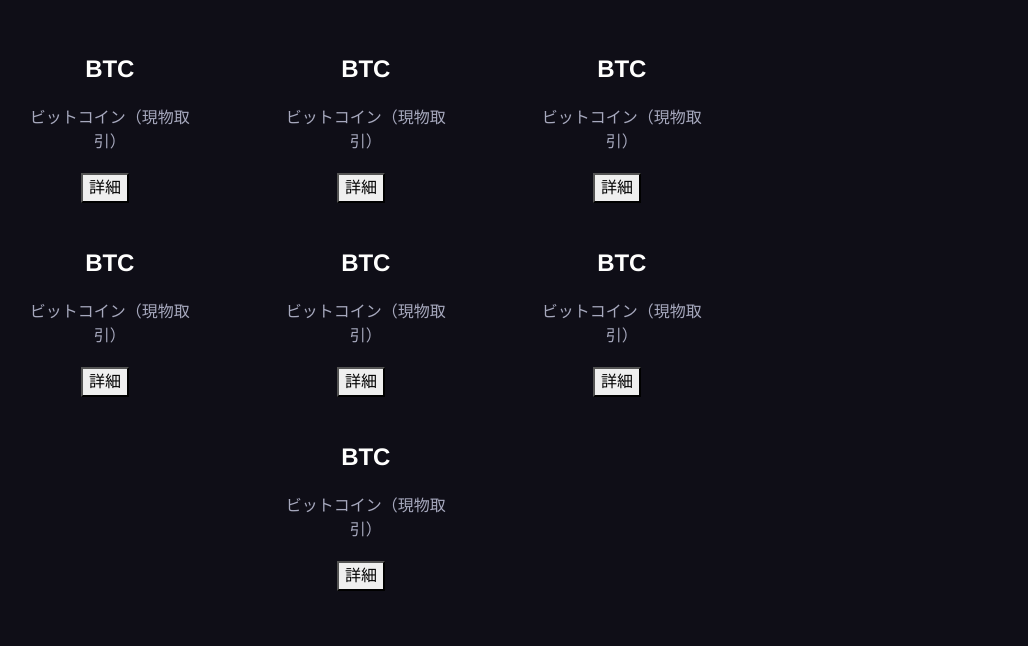
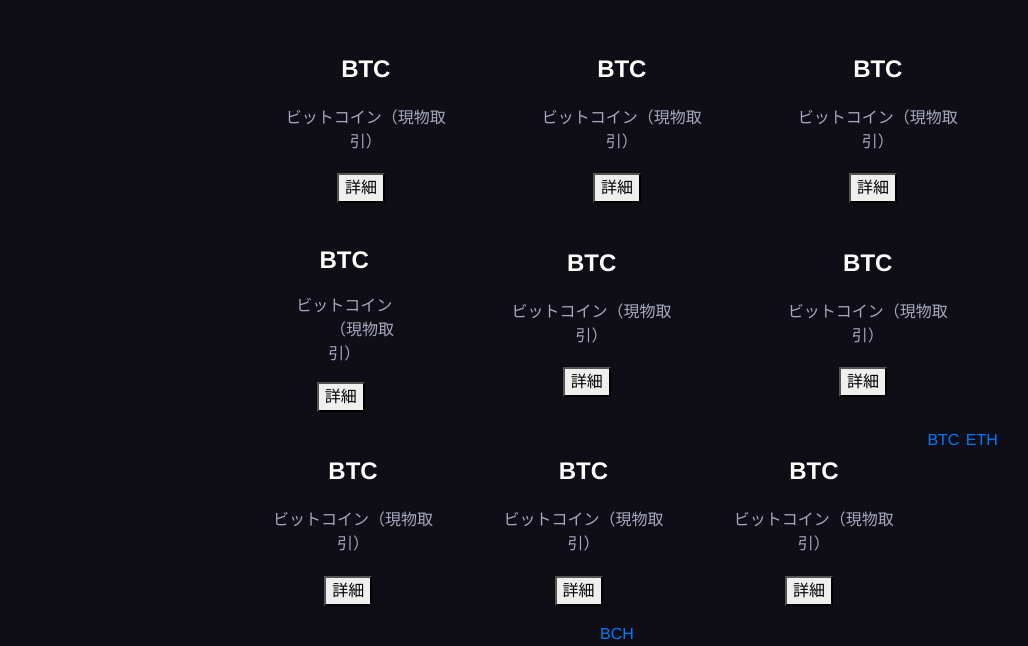
Before and after one commit to simamu530/cryptoapp, a Vue app: page /cryptolist in a window 1280 px wide. Shown: the part 447-1093 px from the top of the page, without its empty margins (23-1051 px from the left). Before the commit the page ends 1054 px from the top, so only its background shows below. Built offline with nearby package versions, Linux system fonts and the light colour scheme.

Commit message:
update520

```diff
--- a/src/components/Coinlist.vue
+++ b/src/components/Coinlist.vue
@@ -1,7 +1,7 @@
 <template>
   <div class="list-wrapper">
   <h2>{{ name }}</h2>
-  <p>{{ description }}</p>
+  <p style="white-space:pre-wrap; word-wrap:break-word;">{{ description }}</p>
   </div>
 </template>
 
@@ -9,6 +9,7 @@
 export default {
   name: "Coinlist",
   props: ["name","description"],
+
 }
 </script>
 
--- a/src/router/index.js
+++ b/src/router/index.js
@@ -24,6 +24,11 @@
     name: 'Cryptolist',
     component: Cryptolist
   },
+  {
+    path: '/detail/:id',
+    name: 'detail',
+    component: () => import('../views/CryptoDetail.vue')
+  }
 ]
 
 const router = new VueRouter({
--- a/src/views/CryptoDetail.vue
+++ b/src/views/CryptoDetail.vue
@@ -0,0 +1,13 @@
+<template>
+  <div>
+    <p>this is detail</p>
+  </div>
+</template>
+
+<script>
+export default {
+  mounted(){
+    console.log(this.$route)
+  }
+}
+</script>
--- a/src/views/Cryptolist.vue
+++ b/src/views/Cryptolist.vue
@@ -4,10 +4,21 @@
       <p>銘柄一覧</p>
     </div>
     <div class="card-wrapper">
+      <div class="list-card" v-for="detail in details" :key="detail.id">
+        <Coinlist name = "BTC" />
+        <Coinlist description = "ビットコイン（現物取引）" />
+        <router-link :to="`/detail/${detail.id}`">
+        <button class="coin-detail">詳細</button>
+        </router-link>
+      </div>
       <div class="list-card">
         <Coinlist name = "BTC" />
-        <Coinlist description = "ビットコイン（現物取引）" />
+        <Coinlist description =
+         "ビットコイン
+        （現物取引）" />
+        <router-link to="/detail">
         <button class="coin-detail">詳細</button>
+        </router-link>
       </div>
       <div class="list-card">
         <Coinlist name = "BTC" />
@@ -34,10 +45,10 @@
         <Coinlist description = "ビットコイン（現物取引）" />
         <button class="coin-detail">詳細</button>
       </div>
-      <div class="list-card">
-        <Coinlist name = "BTC" />
-        <Coinlist description = "ビットコイン（現物取引）" />
-        <button class="coin-detail">詳細</button>
+      <div v-for="detail in details" :key="detail.id">
+        <router-link :to="`/detail/${detail.id}`">
+        {{ detail.title }}
+        </router-link>
       </div>
     </div>
   </div>
@@ -51,6 +62,24 @@
   components: {
     Coinlist,
   },
+  data(){
+    return {
+      details: [
+        {
+          id:1,
+          title:'BTC'
+        },
+        {
+          id:2,
+          title:'ETH'
+        },
+        {
+          id:3,
+          title:'BCH'
+        }
+      ]
+    }
+  }
 }
 </script>
 
@@ -80,6 +109,7 @@
   position: relative;
   width: 60%;
   top: 45%;
+  margin: 0 auto;
 
 }
 .list-card {
```
